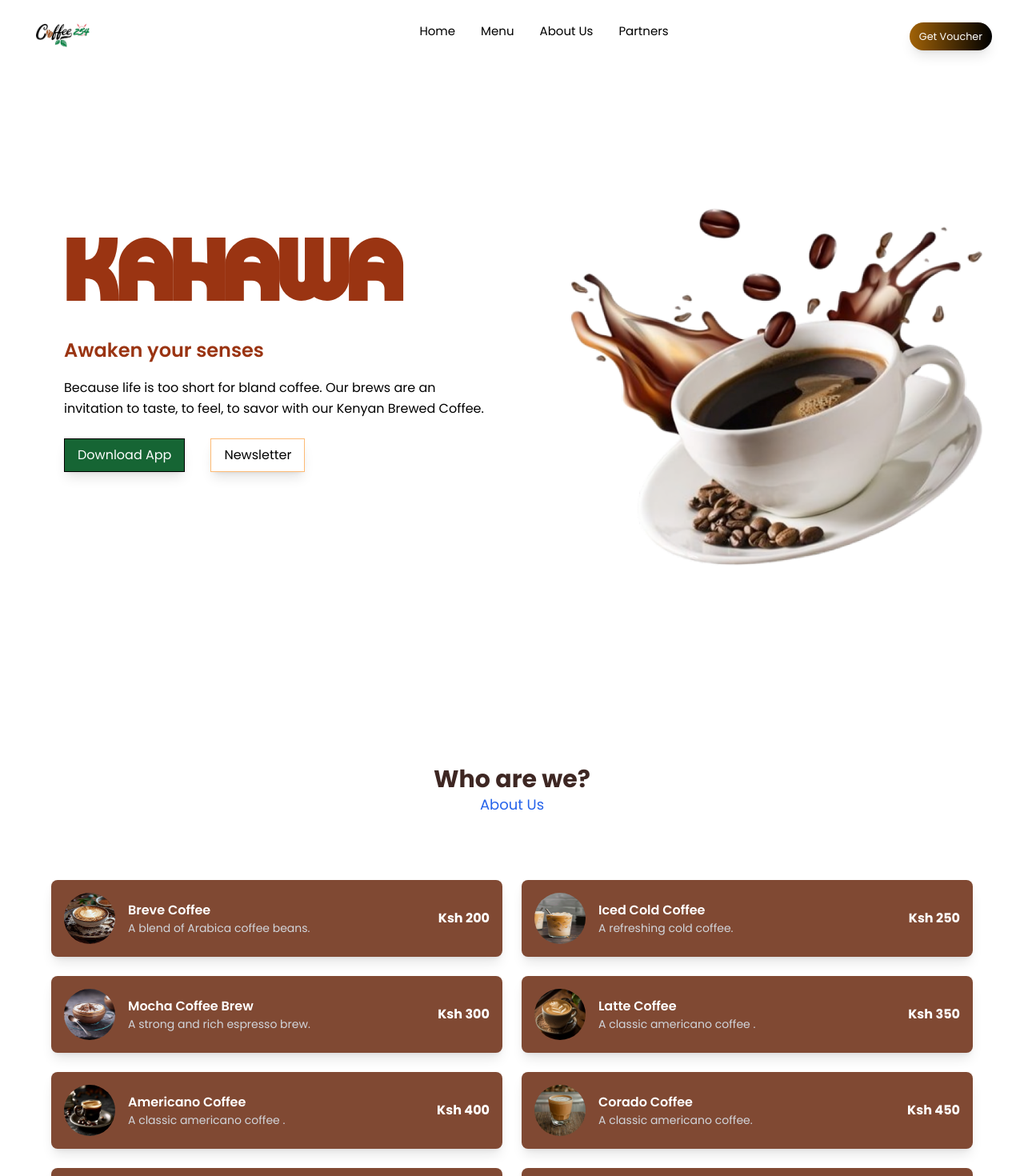
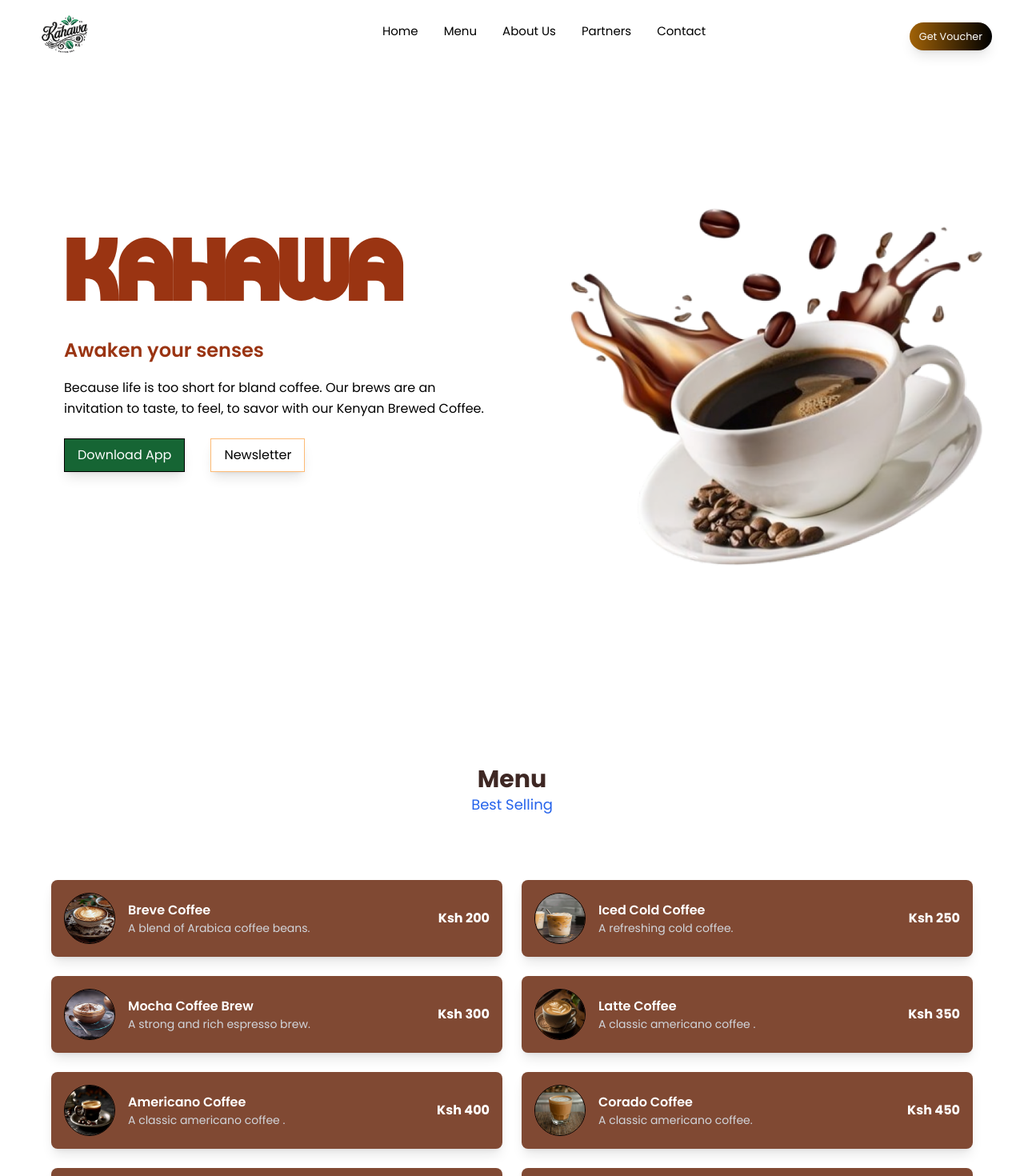
Before and after one commit to swarui/coffeelandingpage, a React (Vite) app: page / in a window 1280 px wide. Shown: the top 1470 px of the page at 80% size. Built offline with nearby package versions, Linux system fonts and the light colour scheme.

Commit message:
Coffee Landing page

```diff
--- a/src/components/AboutUs.jsx
+++ b/src/components/AboutUs.jsx
@@ -3,6 +3,7 @@ import img from '../assets/About.png';
 function AboutUs() {
   return (
     <>
+    <div  id='about' >
       <div className="mt-10 bg-[#f8f5f2] py-10 px-5">
         {/* Section Title */}
         <h1
@@ -32,7 +33,7 @@ function AboutUs() {
           <div className="w-full lg:w-3/4 mt-6 lg:mt-0 p-6 lg:p-10 text-center lg:text-left">
             <p
               style={{ fontFamily: 'Poppins' }}
-              className="lg:text-[1.0em] sm:text-[0.875em] mt-4 leading-relaxed"
+              className="lg:text-[1.0em] sm:text-[0.975em] mt-4 leading-relaxed"
             >
               Kahawa Ke, where coffee and comfort come together in perfect harmony.
               Nestled in the heart of Nairobi, Kenya. We pride ourselves on offering a
@@ -42,6 +43,7 @@ function AboutUs() {
           </div>
         </div>
       </div>
+      </div>
     </>
   );
 }
--- a/src/components/Contact.jsx
+++ b/src/components/Contact.jsx
@@ -2,7 +2,9 @@ import Mocha from "../assets/Mocha.jpeg";
 
 function Contact() {
   return (
+
     <>
+    <div id="contact" >
       <div className="text-center mt-20">
         <h1
           style={{ fontFamily: "Poppins" }}
@@ -100,9 +102,10 @@ function Contact() {
         </div>
         {/* Image Section */}
         <div className="w-full md:w-1/2 flex  items-center justify-center">
-          <img src={Mocha} className="w-3/4" alt="" />
+          <img src={Mocha} className="w-3/4 h-90" alt="" />
         </div>
       </section>
+      </div>
     </>
   );
 }
--- a/src/components/Home.jsx
+++ b/src/components/Home.jsx
@@ -3,6 +3,7 @@ import Kahawa2 from '../assets/Kahawa2.png';
 function Home() {
   return (
     <>
+    <div  id='#home' >
       {/* Main Body */}
       <div className="flex lg:flex-row flex-col h-full min-h-screen">
         {/* Left Text Body */}
@@ -54,6 +55,7 @@ function Home() {
           />
         </div>
       </div>
+      </div>
     </>
   );
 }
--- a/src/components/Menu.jsx
+++ b/src/components/Menu.jsx
@@ -11,11 +11,11 @@ import Ricano from '../assets/Ricano.png'
 function MenuItem({ title, description, price, image }) {
   return (
     <>
-      <div  style={{fontFamily:'Poppins'}}    className="flex items-center justify-between p-4 bg-[#804933] rounded-lg shadow-lg">
+      <div  style={{fontFamily:'Poppins'}}    className="flex items-center  justify-between p-4 bg-[#804933] rounded-lg shadow-lg">
         {/* Coffee Image */}
 
         <div className="flex items-center gap-4">
-          <img src={image} alt={title} className="w-16 h-16 rounded-full" />
+          <img src={image} alt={title} className="w-16 h-16 border border-black rounded-full" />
           {/* Title and Description */}
           <div>
             <h3 className="text-white font-semibold ">{title}</h3>
@@ -31,15 +31,17 @@ function MenuItem({ title, description, price, image }) {
 
 function Menu() {
   return (
+    <div id="menu" >
+
     <div className="min-h-screen p-8 ">
        <h1
           style={{ fontFamily: "Poppins" }}
           className="text-center text-3xl mt-10 font-bold text-[#3e2723] "
         >
-          Who are we?
+          Menu
         </h1>
         <h2 style={{ fontFamily: "Poppins" }}
-          className="text-center text-lg text-blue-600" >About Us</h2>
+          className="text-center text-lg text-blue-600" >Best Selling</h2>
       <div className="grid grid-cols-1 md:grid-cols-2 gap-6 max-w-6xl mx-auto mt-20 ">
         {/* Manually defined menu items */}
         <MenuItem
@@ -95,6 +97,7 @@ function Menu() {
         />
       </div>
     </div>
+    </div>
   );
 }
 
--- a/src/components/Navbar.jsx
+++ b/src/components/Navbar.jsx
@@ -11,6 +11,7 @@ function Navbar() {
 
   return (
     <>
+
       {/* Main Body */}
       <div
         style={{ fontFamily: "Poppins" }}
@@ -37,11 +38,12 @@ function Navbar() {
         {/* Main Navbar */}
         <div className=" fixed hidden lg:flex items-center justify-center w-full text-black  ">
           <ul className="flex flex-row gap-8 text-[15px] cursor-pointer ">
-            <li>Home </li>
-            <li>Menu</li>
-            <li>About Us</li>
+          <a href="#home"> <li>Home </li></a>
+             <a href="#menu"><li>Menu</li></a>
+             <a href="#about"><li>About Us</li></a>
             {/* <li>Locations </li> */}
             <li>Partners </li>
+            <a href="#contact"><li>Contact</li></a>
           </ul>
         </div>
         <div className="hidden lg:flex fixed right-10 ">
```
Also changed, not shown: src/assets/logo.png.
